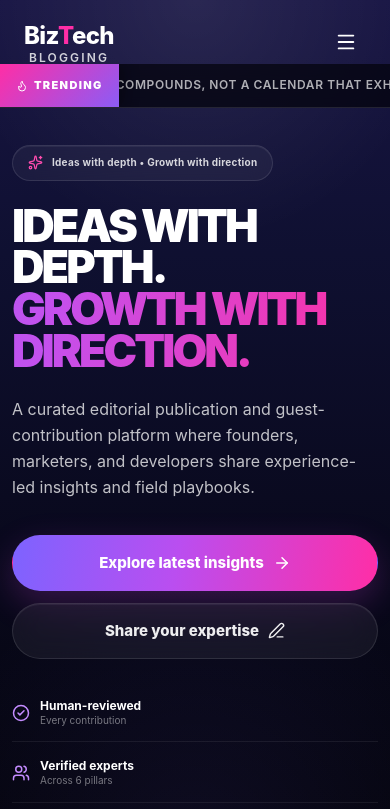
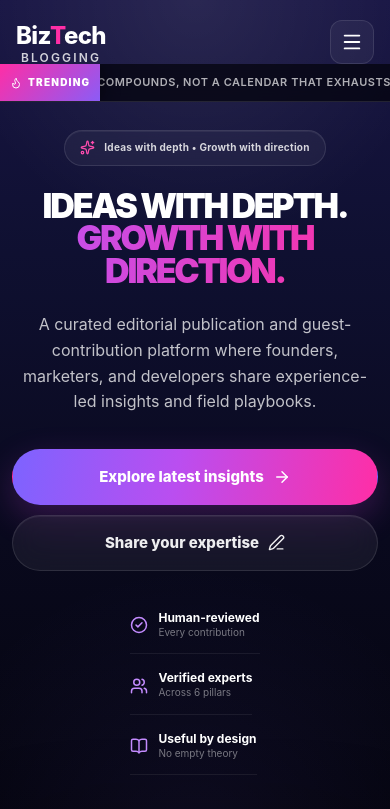
Before and after one commit to Ruhan-AI/BizTech-Blogging, a Next.js app: page / in a window 390 px wide. Shown: the top 809 px of the page. Built offline with nearby package versions, Linux system fonts and the light colour scheme; a web font is replaced by a local one.

Commit message:
style: optimize site-wide mobile responsiveness, navigation, touch targets, and typography

```diff
--- a/src/app/globals.css
+++ b/src/app/globals.css
@@ -2283,39 +2283,43 @@ body {
   .header-shell {
     width: 100%;
     min-height: 44px;
-    padding-inline: 24px;
+    padding-inline: 16px;
   }
 
   .header-actions {
     margin-left: auto;
-    gap: 0;
+    gap: 8px;
   }
 
   .menu-toggle {
     display: inline-flex;
-    width: 40px;
-    height: 40px;
+    width: 44px;
+    height: 44px;
+    align-items: center;
+    justify-content: center;
     padding: 8px;
-    background: transparent;
-    border: 0;
+    background: rgba(255, 255, 255, 0.05);
+    border: 1px solid rgba(255, 255, 255, 0.1);
     border-radius: 12px;
+    cursor: pointer;
   }
 
   .mobile-panel {
     position: fixed;
-    top: var(--header-height, 84px);
+    top: 100%;
     right: 0;
     left: 0;
+    z-index: 999;
     display: block;
     min-height: auto;
     max-height: calc(100dvh - 70px);
-    padding: 24px 24px calc(24px + env(safe-area-inset-bottom));
+    padding: 20px 20px calc(24px + env(safe-area-inset-bottom));
     overflow-y: auto;
     visibility: hidden;
-    background: rgba(10, 10, 46, 0.95);
+    background: rgba(10, 10, 38, 0.97);
     border-top: 1px solid rgba(255, 255, 255, 0.1);
     border-bottom: 0;
-    box-shadow: 0 24px 50px rgba(0, 0, 0, 0.42);
+    box-shadow: 0 24px 50px rgba(0, 0, 0, 0.6);
     opacity: 0;
     transform: translateY(-10px);
     transition: opacity 180ms ease, transform 180ms ease, visibility 180ms ease;
@@ -2330,29 +2334,42 @@ body {
 
   .mobile-panel nav {
     display: grid;
-    gap: 8px;
+    gap: 6px;
   }
 
   .mobile-panel nav a {
-    padding: 6px 0;
-    color: rgba(255, 255, 255, 0.85);
-    border-bottom: 0;
-    font-size: 14px;
-    font-weight: 500;
-    line-height: 20px;
+    display: flex;
+    align-items: center;
+    justify-content: space-between;
+    padding: 10px 12px;
+    color: rgba(255, 255, 255, 0.9);
+    border-radius: 10px;
+    font-size: 15px;
+    font-weight: 600;
+    line-height: 22px;
+    background: rgba(255, 255, 255, 0.02);
+    border: 1px solid rgba(255, 255, 255, 0.04);
+  }
+
+  .mobile-panel nav a:hover {
+    background: rgba(255, 255, 255, 0.07);
+    color: #fff;
   }
 
   .mobile-submit {
+    display: flex;
+    align-items: center;
+    justify-content: center;
     width: 100%;
-    min-height: 40px;
+    min-height: 48px;
     margin-top: 20px;
-    padding: 10px 20px;
+    padding: 12px 20px;
     background: linear-gradient(90deg, #7d63ff 0%, #ff38ae 100%);
     border: 0;
     border-radius: 9999px;
-    box-shadow: none;
-    font-size: 14px;
-    font-weight: 600;
+    box-shadow: 0 8px 25px rgba(255, 56, 174, 0.3);
+    font-size: 15px;
+    font-weight: 700;
     line-height: 20px;
   }
 }
@@ -2940,62 +2957,107 @@ select option {
   font-weight: 550;
 }
 
-/* Responsive Media Queries */
-@media (max-width: 1024px) {
-  .editorial-split-grid {
+/* Comprehensive Mobile Responsiveness Overrides */
+@media (max-width: 960px) {
+  .home-hero {
+    padding: 130px 0 50px;
+    min-height: auto;
+  }
+
+  .hero-grid {
     grid-template-columns: 1fr;
-    gap: 48px;
-  }
-}
-
-@media (max-width: 900px) {
-  .chart-row {
-    grid-template-columns: 60px 80px 1.5fr 1fr;
-  }
-  .chart-item-action {
-    display: none;
+    gap: 36px;
+    text-align: center;
+  }
+
+  .hero-copy {
+    max-width: 100%;
+    margin-inline: auto;
+    display: flex;
+    flex-direction: column;
+    align-items: center;
+  }
+
+  .hero-lead {
+    margin-inline: auto;
+    font-size: 16px;
+    line-height: 1.6;
+  }
+
+  .hero-actions {
+    justify-content: center;
+    width: 100%;
+  }
+
+  .hero-proof {
+    max-width: 100%;
+    grid-template-columns: repeat(auto-fit, minmax(130px, 1fr));
+    gap: 16px;
+    justify-items: center;
+  }
+
+  .hero-proof > div {
+    justify-content: center;
+  }
+
+  .hero-feature-card {
+    width: 100%;
+    justify-self: center;
   }
 }
 
 @media (max-width: 640px) {
+  .hero-copy h1 {
+    font-size: clamp(34px, 8.5vw, 54px);
+    line-height: 0.96;
+  }
+
+  .hero-actions {
+    flex-direction: column;
+    gap: 10px;
+  }
+
+  .hero-actions .button {
+    width: 100%;
+  }
+
+  .hero-proof {
+    grid-template-columns: 1fr;
+    align-items: flex-start;
+    justify-items: flex-start;
+    text-align: left;
+  }
+
+  .hero-proof > div {
+    justify-content: flex-start;
+  }
+
   .trending-ticker-container {
-    top: 70px; /* Header gets smaller on mobile */
-  }
-  .charts-container {
-    padding: 24px 16px;
-  }
-  .charts-header {
-    flex-direction: column;
-    align-items: flex-start;
-    gap: 16px;
-  }
-  .charts-tabs {
-    width: 100%;
-  }
-  .charts-tab {
-    flex: 1;
-    text-align: center;
-    padding: 10px 10px;
+    height: 38px;
+  }
+
+  .trending-ticker-label {
+    padding: 0 10px;
+    font-size: 10px;
+  }
+
+  .trending-ticker-item {
     font-size: 11px;
   }
-  .chart-row {
-    grid-template-columns: 40px 1fr;
-    grid-gap: 14px;
-    padding: 18px 20px;
-  }
-  .chart-change-badge {
-    grid-column: 1;
-    grid-row: 2;
-    width: 48px;
-    font-size: 9px;
-    height: 20px;
-  }
+
+  .post-grid,
+  .picks-grid {
+    grid-template-columns: 1fr !important;
+  }
+
   .chart-item-main {
     padding-right: 0;
   }
+
   .chart-item-title {
     font-size: 15px;
   }
+
   .chart-item-meta {
     grid-column: 2;
     grid-row: 2;
@@ -3003,4 +3065,14 @@ select option {
     align-items: center;
     gap: 12px;
   }
-}
+
+  /* Prevent automatic browser zooming on mobile input focus */
+  input[type="text"],
+  input[type="email"],
+  input[type="url"],
+  input[type="search"],
+  select,
+  textarea {
+    font-size: 16px !important;
+  }
+}
--- a/src/styles/inner-pages.module.css
+++ b/src/styles/inner-pages.module.css
@@ -1332,18 +1332,25 @@
 @media (max-width: 680px) {
   .container,
   .narrowContainer {
-    width: min(calc(100% - 28px), var(--container, 1180px));
+    width: min(calc(100% - 24px), var(--container, 1180px));
   }
 
   .hero,
-  .archiveHero {
-    padding-top: calc(var(--header-height, 104px) + 2rem);
+  .archiveHero,
+  .articleHeader {
+    padding-top: calc(var(--header-height, 90px) + 1.2rem) !important;
   }
 
   .title,
   .archiveTitle,
   .articleTitle {
-    letter-spacing: -0.05em;
+    letter-spacing: -0.04em;
+    font-size: clamp(1.9rem, 7.5vw, 3rem) !important;
+  }
+
+  .formCard {
+    padding: 20px 16px !important;
+    border-radius: 16px !important;
   }
 
   .sectionHeader,
@@ -1352,7 +1359,7 @@
   }
 
   .sectionHeader p {
-    margin-top: 1rem;
+    margin-top: 0.8rem;
   }
 
   .guidelineGrid,
@@ -1363,15 +1370,17 @@
   .formRow,
   .formAside {
     grid-template-columns: 1fr;
+    gap: 1rem;
   }
 
   .topicCard {
     min-height: auto;
+    padding: 1.2rem;
   }
 
   .topicIndex,
   .stepCard::before {
-    margin-bottom: 2rem;
+    margin-bottom: 1.5rem;
   }
 
   .searchForm {
@@ -1383,13 +1392,15 @@
   }
 
   .articleCover {
-    margin-inline: -14px;
+    margin-inline: -12px;
     border-radius: 0;
+    height: 14rem;
   }
 
   .authorHero,
   .authorBox {
     grid-template-columns: 1fr;
+    padding: 20px 16px;
   }
 
   .authorHero {
```
